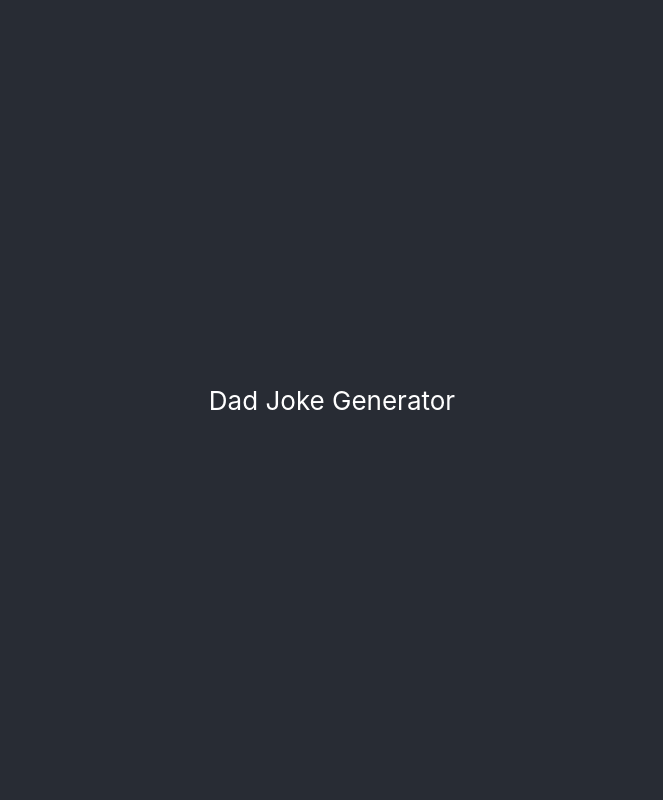
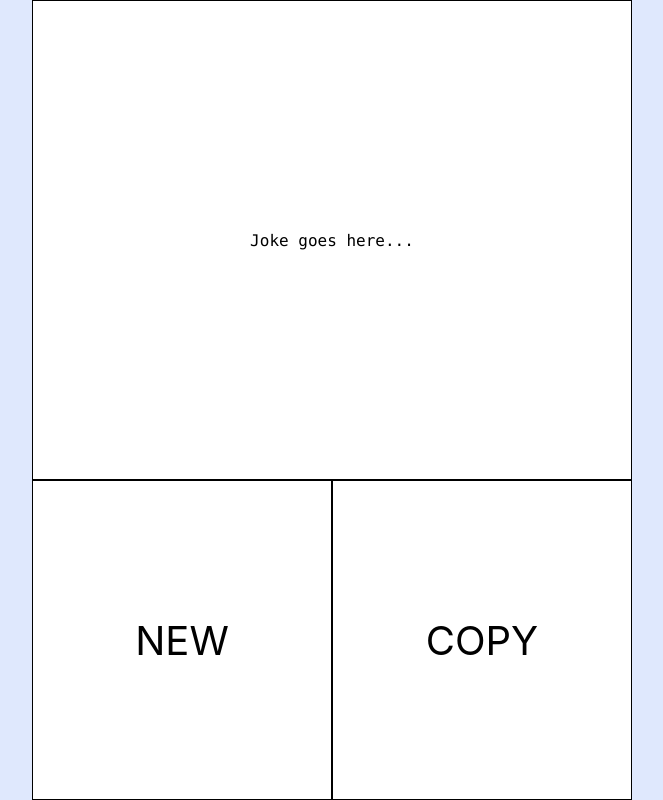
Before and after one commit to Jameson13B/dad-joke-generator, a React (Create React App) app: page / in a window 1280 px wide. Shown: the whole page, without its empty margins (308-971 px from the left). Built offline with nearby package versions, Linux system fonts and the light colour scheme.

Commit message:
Created basic layout and styling of the application

```diff
--- a/src/App.css
+++ b/src/App.css
@@ -1,33 +1,44 @@
 .App {
   text-align: center;
+  background-color: #dfe8fd;
 }
 
-.App-logo {
-  animation: App-logo-spin infinite 20s linear;
-  height: 40vmin;
-  pointer-events: none;
+.App-content {
+  background-color: #ffffff;
+  min-height: 100vh;
+  max-width: 600px;
+  margin: 0 auto;
+  display: flex;
+  flex-wrap: wrap;
 }
 
-.App-header {
-  background-color: #282c34;
-  min-height: 100vh;
+.top-container {
+  border: 1px solid black;
+  width: 100%;
+  height: 60vh;
   display: flex;
-  flex-direction: column;
+  justify-content: center;
   align-items: center;
-  justify-content: center;
-  font-size: calc(10px + 2vmin);
-  color: white;
+  font-family: "Menlo";
 }
 
-.App-link {
-  color: #61dafb;
+.btn {
+  cursor: pointer;
+  border: 1px solid black;
+  width: 50%;
+  height: 40vh;
+  display: flex;
+  justify-content: center;
+  align-items: center;
+  font-size: 2.5rem;
+  -webkit-transition: margin 0.5s width 0.5s ease;
+  transition: margin 0.5s width 0.5s ease;
 }
-
-@keyframes App-logo-spin {
-  from {
-    transform: rotate(0deg);
-  }
-  to {
-    transform: rotate(360deg);
-  }
+.btn:hover {
+  background: #f5f5f5;
+  font-weight: bold;
 }
+.btn:active {
+  margin: 1%;
+  width: 48%;
+}
--- a/src/App.js
+++ b/src/App.js
@@ -2,10 +2,23 @@ import React, { Component } from "react";
 import "./App.css";
 
 class App extends Component {
+  constructor() {
+    super();
+    this.state = {
+      joke: "",
+      theme: "day"
+    };
+  }
   render() {
     return (
       <div className="App">
-        <header className="App-header">Dad Joke Generator</header>
+        <header className="App-content">
+          <div className="top-container">
+            {this.state.joke ? this.state.joke : "Joke goes here..."}
+          </div>
+          <div className="left-container btn">NEW</div>
+          <div className="right-container btn">COPY</div>
+        </header>
       </div>
     );
   }
--- a/src/index.css
+++ b/src/index.css
@@ -7,6 +7,9 @@ body {
   -webkit-font-smoothing: antialiased;
   -moz-osx-font-smoothing: grayscale;
 }
+div {
+  box-sizing: border-box;
+}
 
 code {
   font-family: source-code-pro, Menlo, Monaco, Consolas, "Courier New",
```
